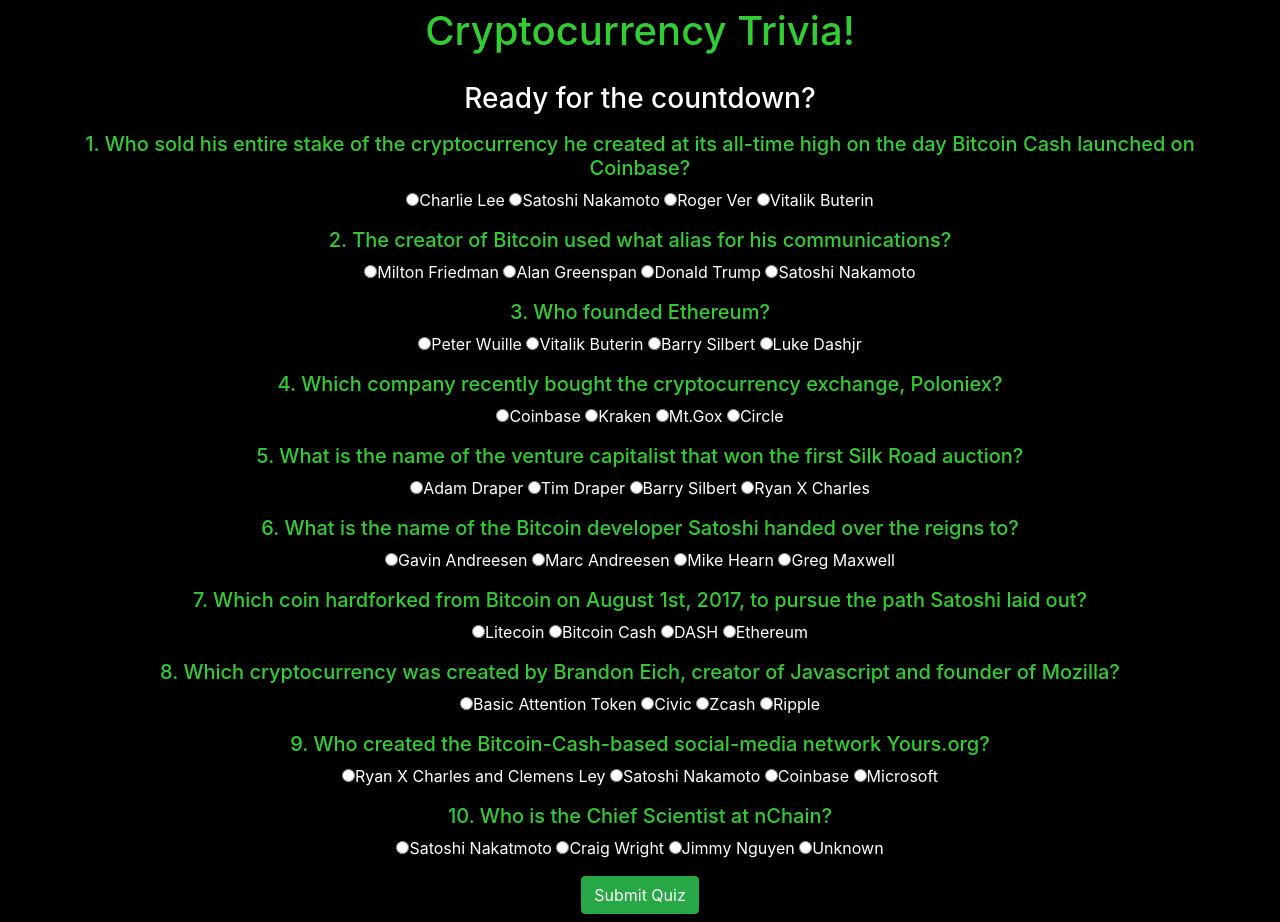
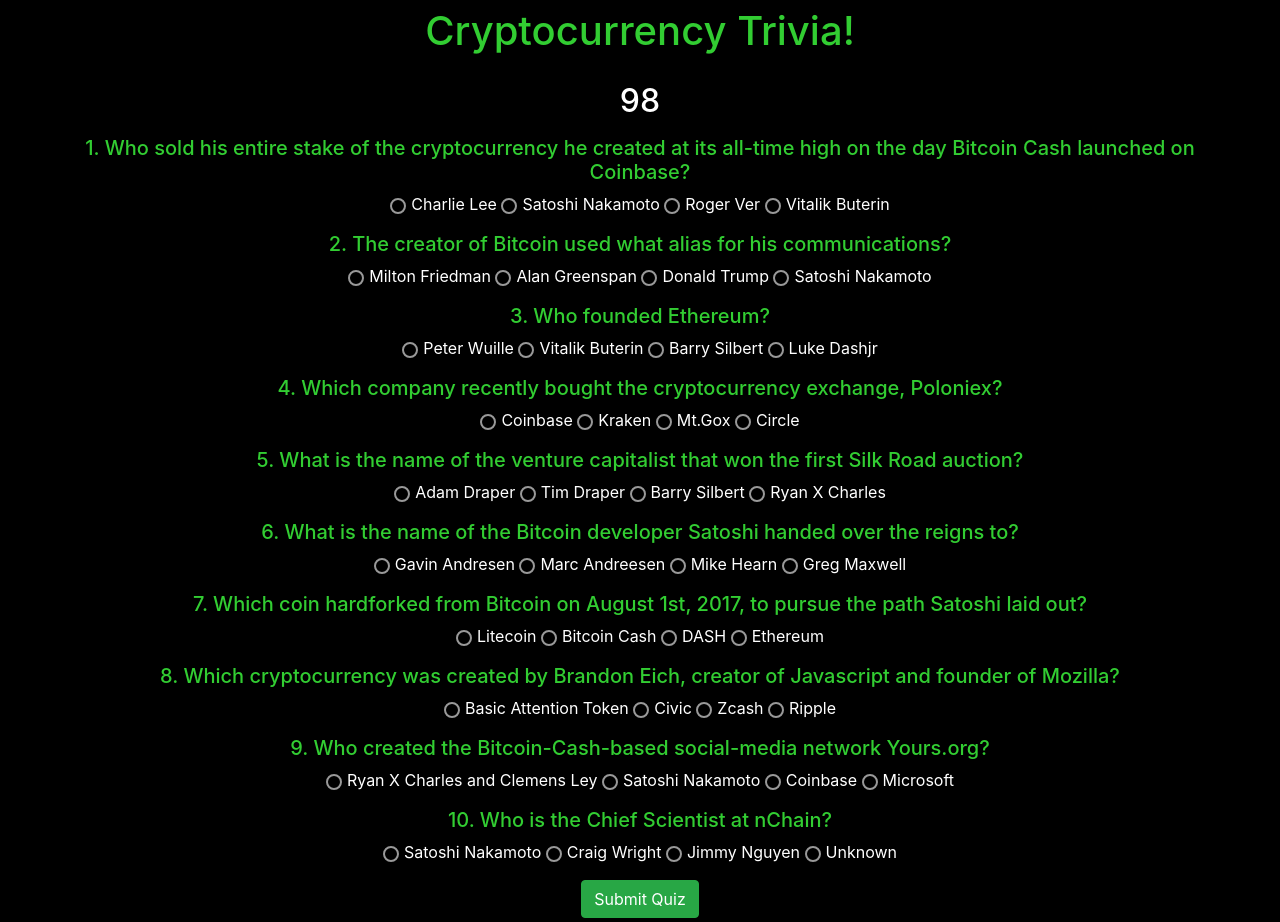
Before and after one commit to kels0la/Triviagame, a plain HTML site: page index.html in a window 1280 px wide. Both pictures are taken after a click on the button "Start". Drawn offline with nearby package versions, Linux system fonts and the light colour scheme.

Commit message:
added radio button functionality

```diff
--- a/assets/css/style.css
+++ b/assets/css/style.css
@@ -19,3 +19,23 @@ h5 {
 h1 {
     color: limegreen;
 }
+input {
+    -webkit-appearance: none;
+    -moz-appearance: none;
+    appearance: none;
+
+    border-radius: 50%;
+    width: 16px;
+    height: 16px;
+
+    border: 2px solid #999;
+    transition: 0.2s all linear;
+    outline: none;
+    margin-right: 5px;
+
+    position: relative;
+    top: 4px;
+  }
+  input:checked {
+    border: 6px solid white;
+  }
--- a/assets/javascript/app.js
+++ b/assets/javascript/app.js
@@ -42,12 +42,12 @@ const Questions = [
         answers: {
             a: "Adam Draper",b: "Tim Draper",c: "Barry Silbert", d: "Ryan X Charles"
         },
-        correctAnswer: "a"
+        correctAnswer: "b"
     },
     {//6
         question: "<h5>6. What is the name of the Bitcoin developer Satoshi handed over the reigns to?</h5>",
         answers: {
-            a: "Gavin Andreesen", b: "Marc Andreesen", c: "Mike Hearn",  d: "Greg Maxwell"
+            a: "Gavin Andresen", b: "Marc Andreesen", c: "Mike Hearn",  d: "Greg Maxwell"
         },
         correctAnswer: "a"
     },
@@ -75,7 +75,7 @@ const Questions = [
     {//10
         question: "<h5>10. Who is the Chief Scientist at nChain?</h5>",
         answers: {
-            a: "Satoshi Nakatmoto", b: "Craig Wright", c: "Jimmy Nguyen", d: "Unknown"
+            a: "Satoshi Nakamoto", b: "Craig Wright", c: "Jimmy Nguyen", d: "Unknown"
         },
         correctAnswer: "b"
     },
@@ -86,13 +86,14 @@ const Questions = [
     const resultsContainer = $(".results");
     const submitButton = $(".submit");
 
+    var incorrectAnswers = 0;
+    var correctAnswers = 0;
+    var unchecked = 0;
+
 $(document).ready(function() {
 
-    $(".hide").hide() // hides the submit button
-
-    var incorrectAnswers = 0;
-    var correctAnswers = 0;
-
+    $("#submit").hide() // hides the submit button
+    $("#retry").hide()
     $('.start').click(function(){// upon click of button, the Quizbegins.
         console.log("hello");
         startQuiz();
@@ -104,50 +105,61 @@ $(document).ready(function() {
 
     function startQuiz(){
 
-        //clockRun();
+        clockRun();
+        $("#correct").html("")
+        $("#incorrect").html("")
 
         $("h4").hide();
         $(".start").hide(); // hides the start button
-        $(".hide").show(); // shows the submit button
+        $("#submit").show(); // shows the submit button
+        $("#questions").show()
 
         for (var i = 0; i < Questions.length; i++) {//iterates through Questions(10)
 
-            var questioncontainer = $("<p>") //variable testing assigned a paragraph.
+            var questioncontainer = $("<p>") //variable questioncontainer assigned a paragraph.
             questioncontainer.html(Questions[i].question)//html of the question is being looped with the question. a paragraph is added to each because of testing
 
             var fieldset = $('<fieldset id='+ i + '>')
             questioncontainer.append(fieldset)
 
+            for (var letter in Questions[i].answers) {
 
-            for (var letter in Questions[i].answers) {
-               //console.log(Questions[i].answers[letter])
-                //console.log(letter)
-                fieldset.append('<input type="radio" name='+ i +' class="radio" value="'+ letter +'">'+ Questions[i].answers[letter] + " ")
-               // var userinput = $('input[type="radio"]:checked').val();
-            //console.log(userinput)
+                fieldset.append('<input type="radio" name=' + i + ' value="'+ letter +'">'+ Questions[i].answers[letter] + " ")//previously had class="radio"
+
               }
 
-
-
-
-             questioncontainer.append('</fieldset>')
+            questioncontainer.append('</fieldset>')
 
             $("#questions").append(questioncontainer);
+
         }
-        $(document).on("click", "input:radio", function(){
-            var selected_value = $(this).val();
-            console.log(selected_value)//selected_value needs to be compared to the correct answer. Then if they are ===, increment correctf
+        $('#submit').click(function(){
+            for (var i = 0; i < Questions.length; i++){
+                var selected_value = $('input[name=' + i + ']:checked').val();
+                //console.log(selected_value)
+                console.log(Questions[i].correctAnswer)
+                if (Questions[i].correctAnswer === selected_value) {
+                    correctAnswers++;
 
+                }else if (Questions[i].correctAnswer != selected_value && "input:radio(:checked)"){
+                    incorrectAnswers++;
+                }   else if ("input:radio:not(:checked)") {
+                    unchecked++;
+                }
+                $("#correct").html("Correct Answers: " + correctAnswers)
+                $("#incorrect").html("Incorrect Answers: " + incorrectAnswers)
+                $("#unchecked").html("Unchecked Answers: " + unchecked)
+
+                $("#submit").hide()
+                $("#questions").hide()
+                $(".start").show()
+            }
+            correctAnswers = 0
+            incorrectAnswers = 0
         })
 
     }
 
-    // onclick using Radio - Capture the keys for the user answer
-    // compare the user key with the correct answer
-    // if they === increment correct variable (incorrect and correct answers)
-    function showResults(){
-
-    }
 
     function clockRun() {
       intervalId = setInterval(decrement, 1000);
@@ -159,11 +171,12 @@ $(document).ready(function() {
 
         $("#timer").html("<h2>" + clock + "</h2>");
 
-        // if (number === 0) {
+         if (number === 0) {
 
         //   stop();
 
         //   alert("Time Up!");
+        }
     }
 
 })
--- a/index.html
+++ b/index.html
@@ -32,8 +32,10 @@
 
             <span id="questions"></span>
             <div id="answers"></div>
-            <button id="submit" class="btn btn-success hide">Submit Quiz</button>
-            <div id="results"></div>
+            <button id="submit" class="btn btn-success">Submit Quiz</button>
+            <div id="correct"></div>
+            <div id="incorrect"></div>
+            <div id="unchecked"></div>
 
         </div>
     </div>
```
